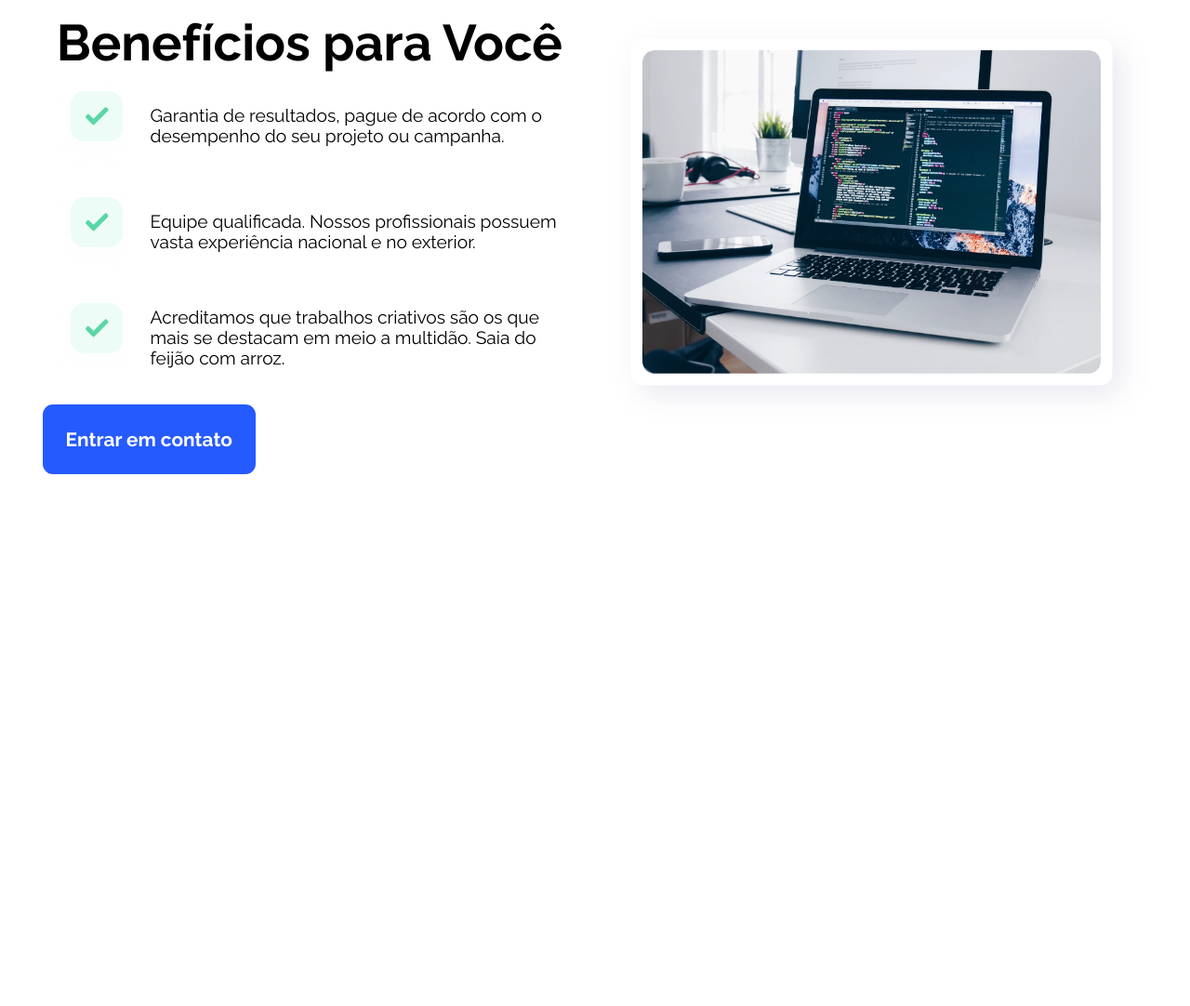
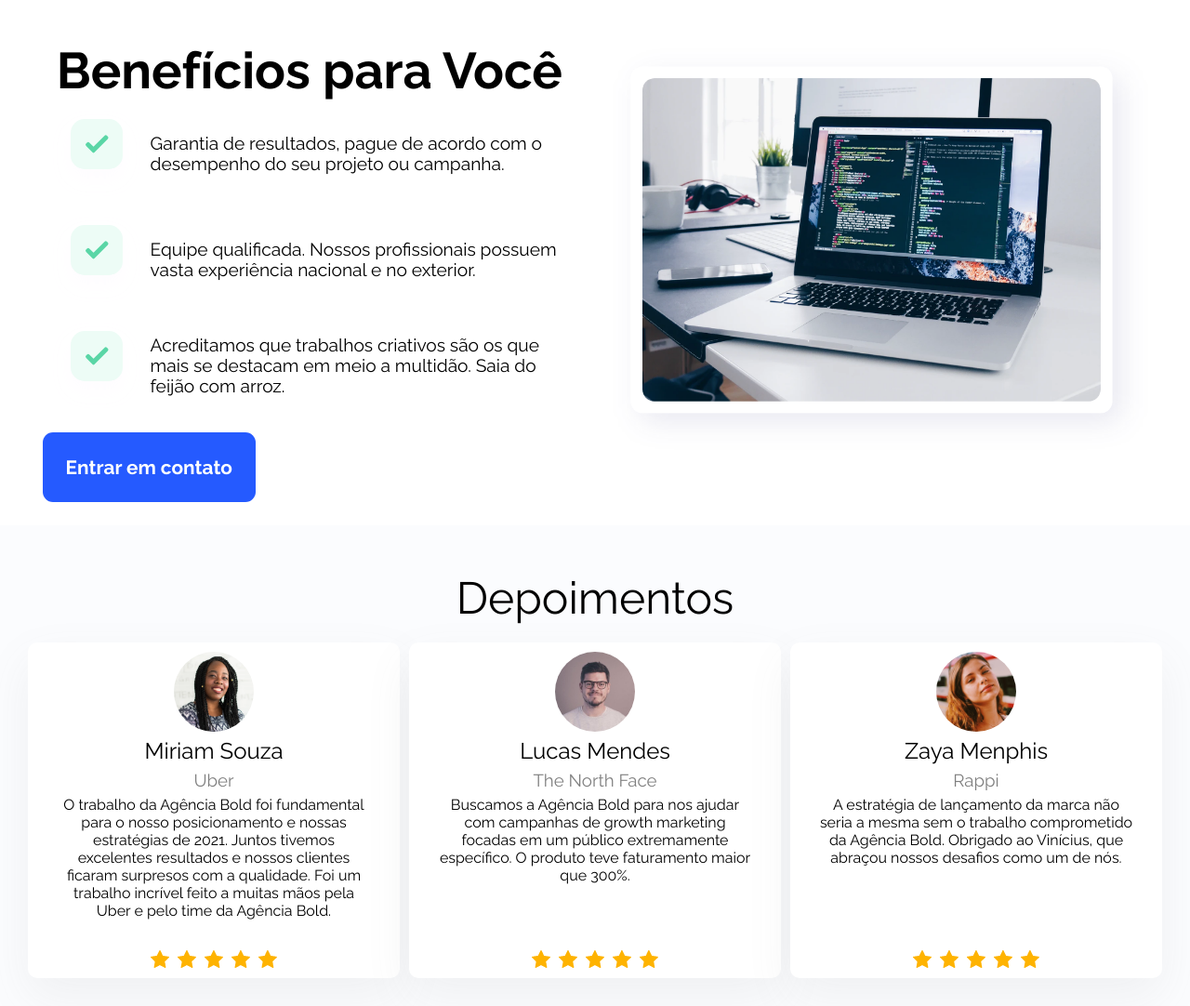
Before and after one commit to GustavoRRSilva/agenciaBold, a plain HTML site: page index.html in a window 1280 px wide. Shown: the part 2034-3116 px from the top of the page at 93% size. Before the commit the page ends 2544 px from the top, so only its background shows below. Drawn offline with Linux system fonts and the light colour scheme.

Commit message:
fim da section de depoimentos

```diff
--- a/css/beneficios.css
+++ b/css/beneficios.css
@@ -8,6 +8,9 @@
 .infosBeneficio{
     padding: 20px;
 
+}
+.beneficios{
+    padding: 30px 0;
 }
 .beneficio{
     display: flex;
--- /dev/null
+++ b/css/depoimento.css
@@ -0,0 +1,38 @@
+.depoimentos{
+    background-color: #FBFCFE;
+    padding: 30px 0;
+}
+.tituloDepoimento{
+    padding: 20px 0;
+    font-size: 3rem;
+}
+.depoimento{
+    background-color: #FFFFFF;
+    display: flex;
+    position: relative;
+    flex-direction: column;
+    align-items: center;
+    box-shadow: 0px 20px 50px #70707016;
+    border-radius: 10px;
+    width: 400px;
+    padding: 10px 30px;
+    gap: 6px;
+}
+.depoimentos h2,.depoimento p{
+    color: #000000;
+    text-align: center;
+    font-weight: normal;
+}
+.depoimento p {
+    height: 160px;
+}
+.depoimentoPessoas{
+    display: flex;
+    gap: 10px;
+    flex-wrap: wrap;
+    justify-content: center;
+}
+.depoimento h3{
+    color: rgba(0, 0, 0, 0.5);
+    font-weight: normal;
+}
--- a/index.html
+++ b/index.html
@@ -15,6 +15,7 @@
     <link rel="stylesheet" href="css/porqueNos.css" />
     <link rel="stylesheet" href="css/cta.css" />
     <link rel="stylesheet" href="css/beneficios.css" />
+    <link rel="stylesheet" href="css/depoimento.css" />
     <title>Agencia Bold</title>
   </head>
   <body>
@@ -139,15 +140,62 @@
           </div>
           <a href="#" class="contato">Entrar em contato</a>
         </div>
+        <!--infos-->
         <div class="imgBeneficios">
-          <img src="assets/IMAGEM1.png" alt="" class="img"/>
+          <img src="assets/IMAGEM1.png" alt="" class="img" />
         </div>
       </div>
-      <!--infos-->
-
       <!--img-->
     </section>
     <!--beneficios-->
+
+    <section class="depoimentos">
+      <h2 class="tituloDepoimento">Depoimentos</h2>
+      <div class="center centro">
+        <div class="depoimentoPessoas">
+          <div class="depoimento">
+            <img
+              src="assets/DEPOIMENTO1.png"
+              alt="foto da pessoa do primeiro depoimento"
+            />
+            <h2>Miriam Souza</h2>
+            <h3>Uber</h3>
+            <p>
+              O trabalho da Agência Bold foi fundamental para o nosso
+              posicionamento e nossas estratégias de 2021. Juntos tivemos
+              excelentes resultados e nossos clientes ficaram surpresos com a
+              qualidade. Foi um trabalho incrível feito a muitas mãos pela Uber
+              e pelo time da Agência Bold.
+            </p>
+            <img src="assets/RATE.png" alt="" />
+          </div>
+          <div class="depoimento">
+            <img
+              src="assets/DEPOIMENTO2.png"
+              alt="foto da pessoa do primeiro depoimento"
+            />
+            <h2>Lucas Mendes</h2>
+            <h3>The North Face</h3>
+            <p>
+              Buscamos a Agência Bold para nos ajudar com campanhas de growth marketing focadas em um público extremamente específico. O produto teve faturamento maior que 300%.
+            </p>
+            <img src="assets/RATE.png" alt="" />
+          </div>
+          <div class="depoimento">
+            <img
+              src="assets/DEPOIMENTO3.png"
+              alt="foto da pessoa do primeiro depoimento"
+            />
+            <h2>Zaya Menphis</h2>
+            <h3>Rappi</h3>
+            <p>
+              A estratégia de lançamento da marca não seria a mesma sem o trabalho comprometido da Agência Bold. Obrigado ao Vinícius, que abraçou nossos desafios como um de nós.
+            </p>
+            <img src="assets/RATE.png" alt="" />
+          </div>
+        </div>
+      </div>
+    </section>
     <script
       src="https://kit.fontawesome.com/297d890292.js"
       crossorigin="anonymous"
```
Also changed, not shown: assets/DEPOIMENTO1.png (added), assets/DEPOIMENTO2.png (added), assets/DEPOIMENTO3.png (added), assets/RATE.png (added).
